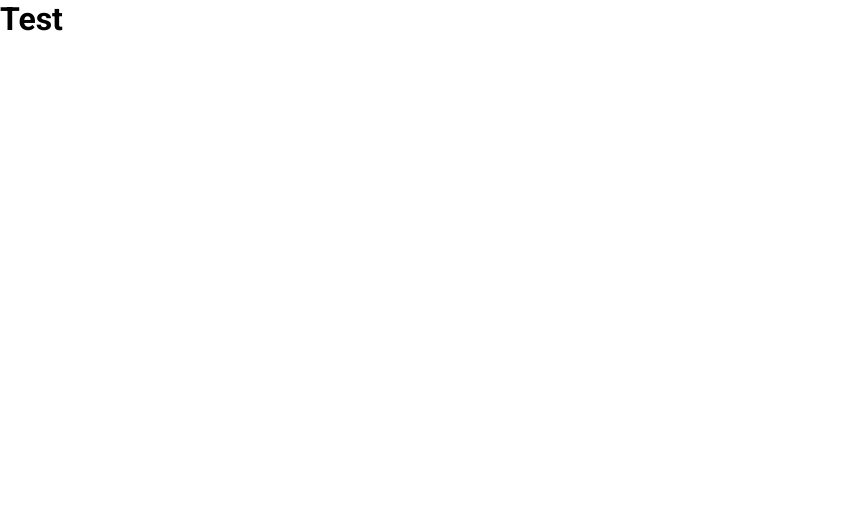
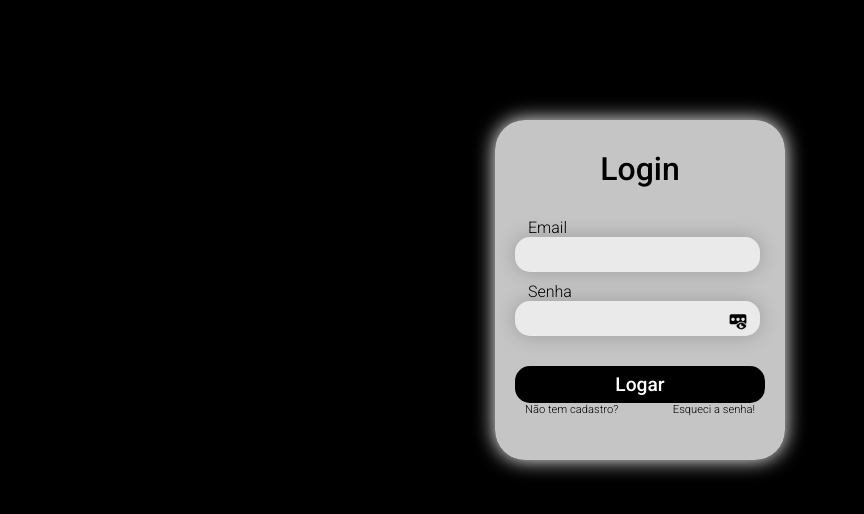
Before and after one commit to MulpJ/ReactFrontEnd, a React (Vite) app: page / in a window 1280 px wide. Shown: the top 514 px of the page, without its empty margins (0-864 px from the left). Built offline with nearby package versions, Linux system fonts and the light colour scheme.

Commit message:
ADD Tela de login

```diff
--- a/index.html
+++ b/index.html
@@ -1,10 +1,9 @@
 <!DOCTYPE html>
-<html lang="en">
+<html lang="pt-br">
   <head>
     <meta charset="UTF-8" />
-    <link rel="icon" type="image/svg+xml" href="/src/favicon.svg" />
     <meta name="viewport" content="width=device-width, initial-scale=1.0" />
-    <title>Vite App</title>
+    <title>MulpJ | Seus filmes favoritos aqui!</title>
   </head>
   <body>
     <div id="root"></div>
--- a/src/App.Scss
+++ b/src/App.Scss
@@ -1,9 +1,8 @@
 @import './Sass/variables';
-@import url('https://fonts.googleapis.com/css2?family=Roboto:wght@100;400;500;700&display=swap');
+@import url('https://fonts.googleapis.com/css2?family=Roboto:wght@100;200;300;400;500;700&display=swap');
 
 * {
     margin: 0;
     padding: 0;
-    box-sizing: border-box;
     font-family: $font;
 }
--- a/src/App.jsx
+++ b/src/App.jsx
@@ -1,10 +1,11 @@
 import './App.scss'
 import React from 'react'
+import { LoginPage } from './components/LoginPage'
 
 function App() {
   return (
     <>
-      <h1>Test</h1>
+      <LoginPage/>
     </>
   )
 }
--- a/src/Sass/_variables.scss
+++ b/src/Sass/_variables.scss
@@ -5,7 +5,7 @@ $neutralColor: #808080;
 
 // * Fonts
 $font: 'Roboto', sans-serif;
-$smallFont: 100;
+$smallFont: 300;
 $mediumFont: 400;
 $bigFont: 500;
 $boldFont: 700;
--- /dev/null
+++ b/src/components/LoginPage/index.jsx
@@ -0,0 +1,41 @@
+import React from 'react'
+import iconShow from '../../assets/iconShow.png'
+import './style.scss'
+
+export function LoginPage() {
+  function showpass() {
+    const pass = document.getElementById('password')
+    if(pass.type == 'password') {
+      pass.type = 'text';
+    } else {
+      pass.type = 'password';
+    }
+  }
+
+
+  return (
+    <div className="MainContainer">
+      <div className="box">
+          <form>
+            <h1>Login</h1>
+
+            <label htmlFor="email">Email</label>
+            <input type="email" required id='email'/>
+
+            <div className="showpass">
+              <label htmlFor="password">Senha</label>
+              <input type="password" required id='password'/>
+              <img src={iconShow} alt="showpass" onClick={showpass} htmlFor="password"/>
+            </div>
+
+            <button type="submit">Logar</button>
+            <div className='op'>
+              <p>Não tem cadastro?</p>
+              <p>Esqueci a senha!</p>
+            </div>
+
+          </form>
+      </div>
+    </div>
+  )
+}
--- /dev/null
+++ b/src/components/LoginPage/style.scss
@@ -0,0 +1,80 @@
+@import '../../Sass/variables';
+
+body {
+  background-color: $primaryColor;
+}
+
+.box {
+  background-color: #ffffffc5;
+  width: 50vw;
+  max-width: 250px;
+  max-height: 300px;
+  height: 46vh;
+  border-radius: 30px;
+  padding: 20px;
+  margin: 15vh auto;
+  box-shadow: 0px 0px 20px $secondaryColor;
+
+  h1 {
+    margin-top: 10px;
+    margin-bottom: 30px;
+    font-weight: $bigFont;
+    text-align: center;
+  }
+
+  label {
+    margin-left: 13px;
+    font-weight: $smallFont;
+  }
+
+  input {
+    padding: 10px;
+    border-radius: 15px;
+    width: 90%;
+    border: none;
+    display: block;
+    background-color: #ffffffa2;
+    box-shadow: 0px 0px 20px rgba(0, 0, 0, 0.212);
+    margin-bottom: 10px;
+    transition: 1s;
+
+    &:hover {
+      transition: 1s;
+      background-color: #fff;
+      box-shadow: 0px 0px 20px rgba(0, 0, 0, 0.466);
+    }
+  }
+
+  .showpass {
+    position: relative;
+
+    img {
+      position: absolute;
+      bottom: 0;
+      top: 53%;
+      left: 85%;
+      width: 20px;
+    }
+  }
+
+  button {
+    background-color: $primaryColor;
+    color:$secondaryColor;
+    padding: 7px;
+    width: 100%;
+    border-radius: 15px;
+    margin-top: 20px;
+    border: none;
+    font-weight: $bigFont;
+    font-size: 1.2em;
+  }
+
+  .op {
+    display: flex;
+    font-size: 0.7em;
+    font-weight: $smallFont;
+    justify-content: space-between;
+    margin-right: 10px;
+    margin-left: 10px;
+  }
+}
```
Also changed, not shown: src/assets/iconShow.png (added).
